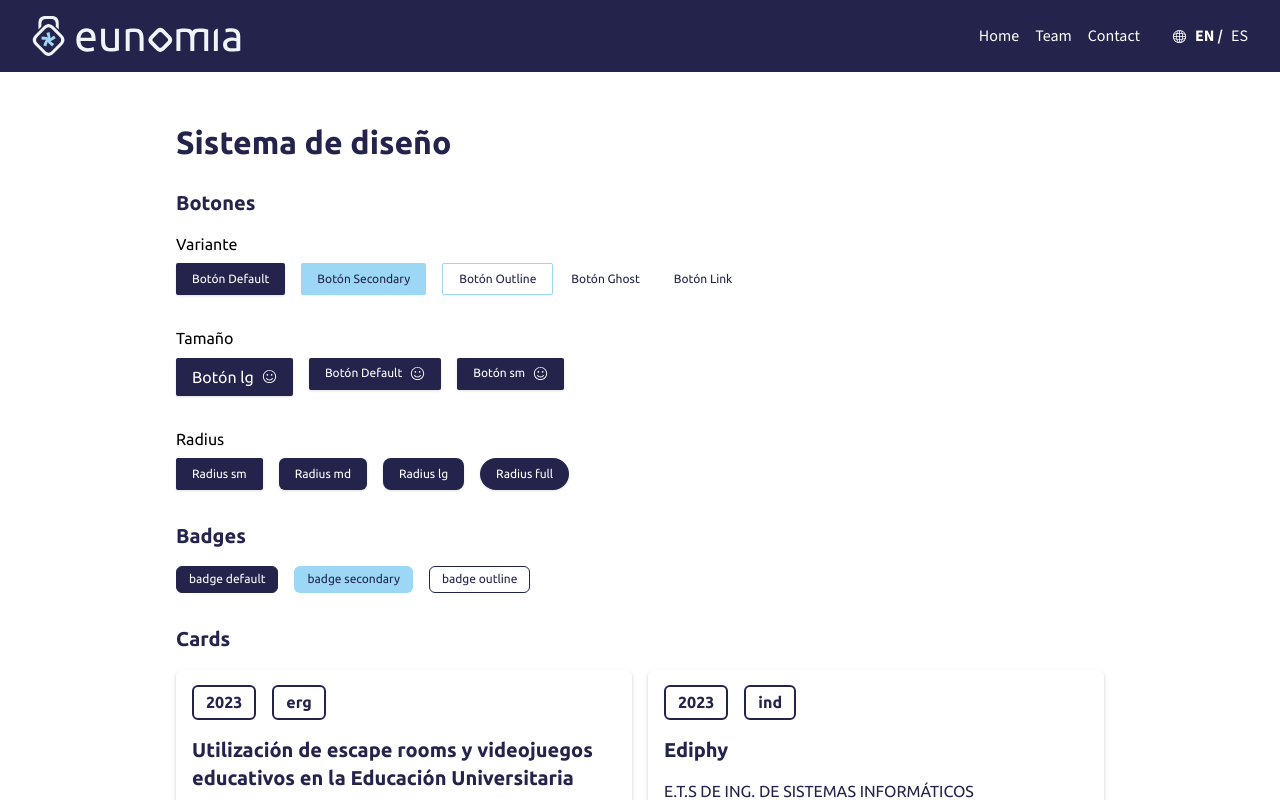
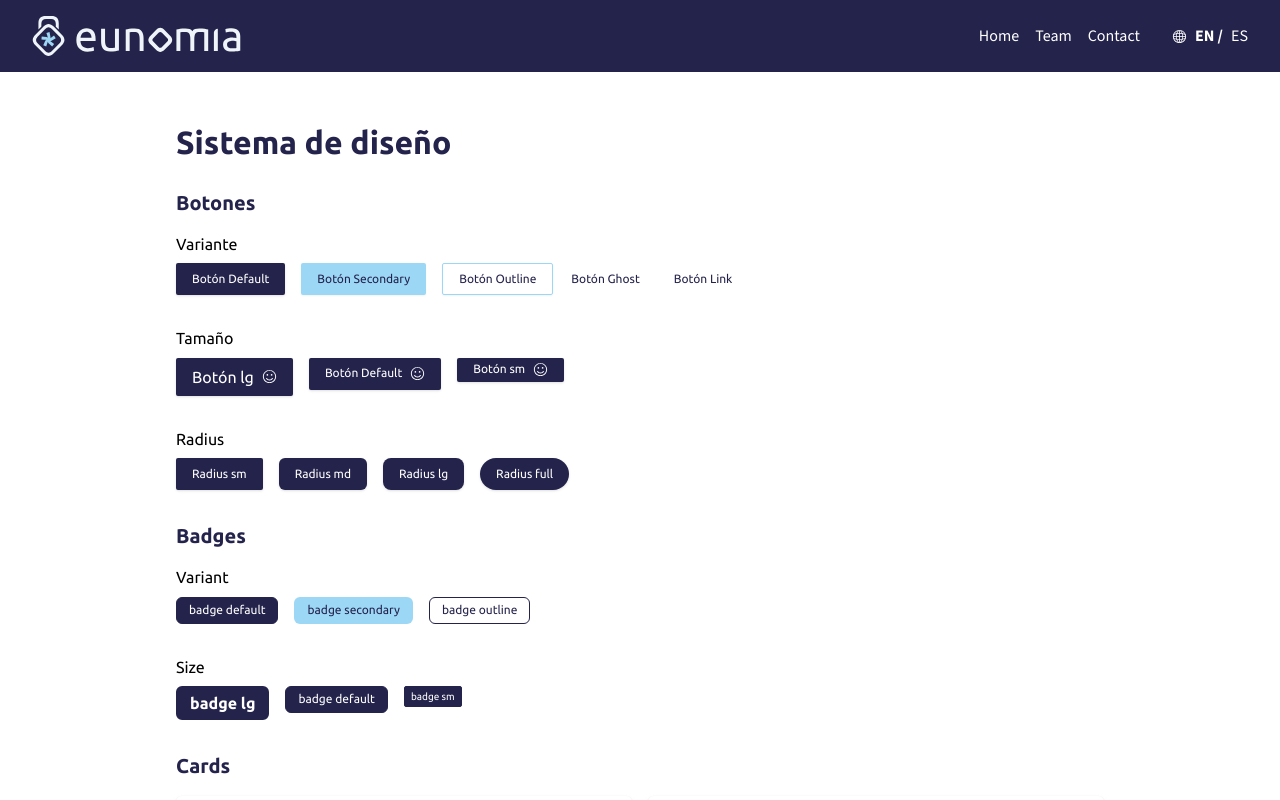
Before and after one commit to ging/EUNOMIA_WEB, a Next.js app: page /design-system in a window 1280 px wide. Shown: the top 800 px of the page. Built offline with nearby package versions, Linux system fonts and the light colour scheme.

Commit message:
traduccion de contact

```diff
--- a/app/about/page.js
+++ b/app/about/page.js
@@ -22,10 +22,7 @@ export default function About(props) {
           </Heading>
 
           <Text>
-            Si quieres más información sobre nuestro proyecto o te gustaría
-            unirte a la comunidad Eunomia para participar en nuestras
-            actividades, puedes enviar un correo electónico o llamar a las
-            direcciones que te incluimos a continuación.
+          {t("contact.body")}
           </Text>
         </div>
         <section className="">
--- a/app/design-system/page.js
+++ b/app/design-system/page.js
@@ -127,7 +127,7 @@ export default function DesignSystem(props) {
           href="#"
           className={ButtonVariants({
             variant: "default",
-            size: "icon",
+            size: "sm",
             radius: "rounded_sm",
           })}
           {...props}
@@ -185,6 +185,7 @@ export default function DesignSystem(props) {
         </Button>
       </div>
       <Heading level="h3">Badges</Heading>
+      <Heading level="h5">Variant</Heading>
       <div className="flex flex-wrap gap-4 pb-8">
         <Badge
           href="#"
@@ -212,6 +213,36 @@ export default function DesignSystem(props) {
           {...props}
         >
           badge outline
+        </Badge>
+        </div>
+        <Heading level="h5">Size</Heading>
+        <div className="flex flex-wrap gap-4 pb-8">
+        <Badge
+          href="#"
+          className={badgeVariants({
+            size: "lg",
+          })}
+          {...props}
+        >
+          badge lg
+        </Badge>
+        <Badge
+          href="#"
+          className={badgeVariants({
+            size: "default",
+          })}
+          {...props}
+        >
+          badge default
+        </Badge>
+        <Badge
+          href="#"
+          className={badgeVariants({
+            size: "sm",
+          })}
+          {...props}
+        >
+          badge sm
         </Badge>
       </div>
       <Heading level="h3">Cards</Heading>
--- a/app/research/page.js
+++ b/app/research/page.js
@@ -11,7 +11,6 @@ import { Button, ButtonVariants } from "@/components/ui/button";
 import Heading from "@/components/ui/Heading";
 import Text from "@/components/ui/Text";
 import Divider from "@/components/ui/divider";
-
 
 export default function Research() {
   const { t, i18n } = useTranslation();
--- a/components/FilterDate.jsx
+++ b/components/FilterDate.jsx
@@ -11,9 +11,8 @@ import {
 } from "@/components/ui/select";
 
 import { useTranslation } from "react-i18next";
-import { Badge } from "@/components/ui/badge";
 
-export default function FilterText( {year, changeYear, items} ) {
+export default function FilterDate( {year, changeYear, items} ) {
   const { t } = useTranslation();
   function getYears(items) {
     // función para obtener todos los años de todas las
--- a/components/core/Footer.jsx
+++ b/components/core/Footer.jsx
@@ -51,7 +51,7 @@ export default function Footer(props) {
         />
         <div className="text-white flex items-center">
           <EnvelopeClosedIcon className="mr-2 mb-0.5" />
-          <p className="text-white text-[14px]">Correo de contacto</p>
+          <p className="text-white text-[14px]"><b>{t("footer.email")} </b>responsable@upm.es</p>
         </div>
       </div>
 
--- a/constants/langs/en.js
+++ b/constants/langs/en.js
@@ -44,7 +44,6 @@ export const en = {
             "sectionBody": "(Estado del arte) According to Cisco’s Visual Networking Index (VNI), data traffic has been continuously growing since the introduction of the Internet. While in the past the average overall growth seen in the operators’ networks has been around 35%, this trend seems to keep increasing towards a 45% growth rate [Cisco2018]. Video streaming is still the dominating type of traffic nowadays, but other applications and services have appeared in the past years to stress networks even more, for example Machine-2-Machine (M2M) applications and Online Gaming, with 46% CAGR and 59% CAGR respectively. In parallel, mobile traffic (5G and Beyond-5G) is expected to play a key role in the use of telco infrastructure. Indeed, global mobile traffic is expected to grow twice as fast as IP traffic.",
             "sectionHighlight": "“Frase destacada del texto de la introducción un poco más larga y tal”",
         },
-
         "Subprojects": {
             "sectionTitle": "Subprojects",
             "Subproject1": {
@@ -130,6 +129,7 @@ export const en = {
         "logoSub": "Future Networks for Datacenters and Telcos",
         "titleRight": "Future Networks for Datacenters and Telcos (FuN4DaTe)  © 2024. All rights reserved.",
         "titleRight2": "",
+        "email":"Contact Email:"
     },
     "tools":{
         "title":"Tools",
--- a/constants/langs/es.js
+++ b/constants/langs/es.js
@@ -134,6 +134,7 @@ export const es = {
         "logoSub": "Redes Futuras para Centros de Datos y Empresas de Telecomunicaciones",
         "titleRight": "Departamento de Ingeniería de sistemas telemáticos",
         "titleRight2": "ETSI telecomunicación",
+        "email":"Correo de contacto:"
     },
     "tools":{
     "title":"Herramientas",
```
Also changed, not shown: components/FilterCategory.jsx (renamed from components/FilterType.jsx, +2 -5 lines), components/FilterText.jsx (+1 -9 lines), components/ResearchFilter.js (+1 -9 lines).
